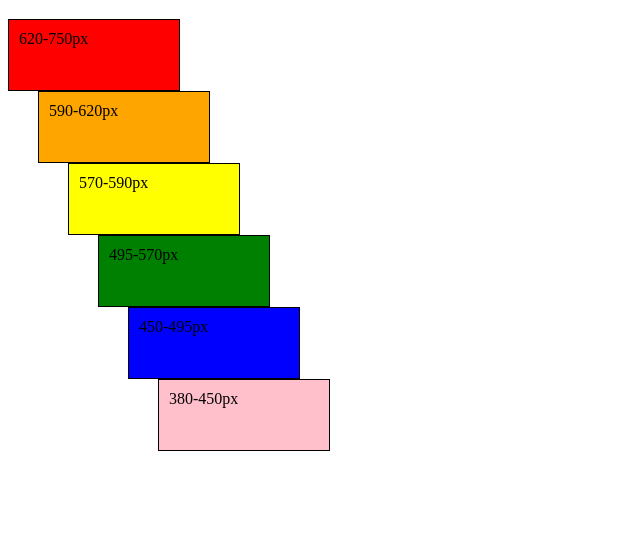
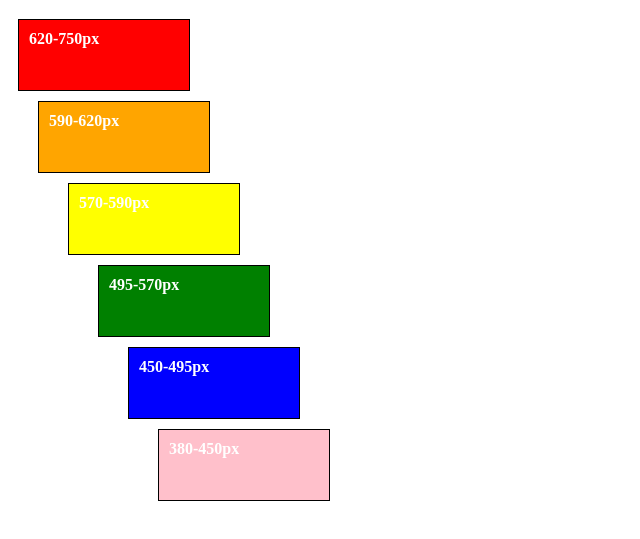
Before and after one commit to CodeupClassroom/ulysses-web-exercises, a plain HTML site: page css_box_model.html in a window 1280 px wide. Shown: the part 61-600 px from the top of the page, without its empty margins (0-640 px from the left). Drawn offline with Linux system fonts and the light colour scheme.

Commit message:
refactor: Add space between the boxes

```diff
--- a/css/box_model.css
+++ b/css/box_model.css
@@ -3,6 +3,9 @@
     width: 150px;
     height: 50px;
     padding: 10px;
+    color: #fff;
+    font-weight: bold;
+    margin: 10px;
 }
 
 #red {
```
